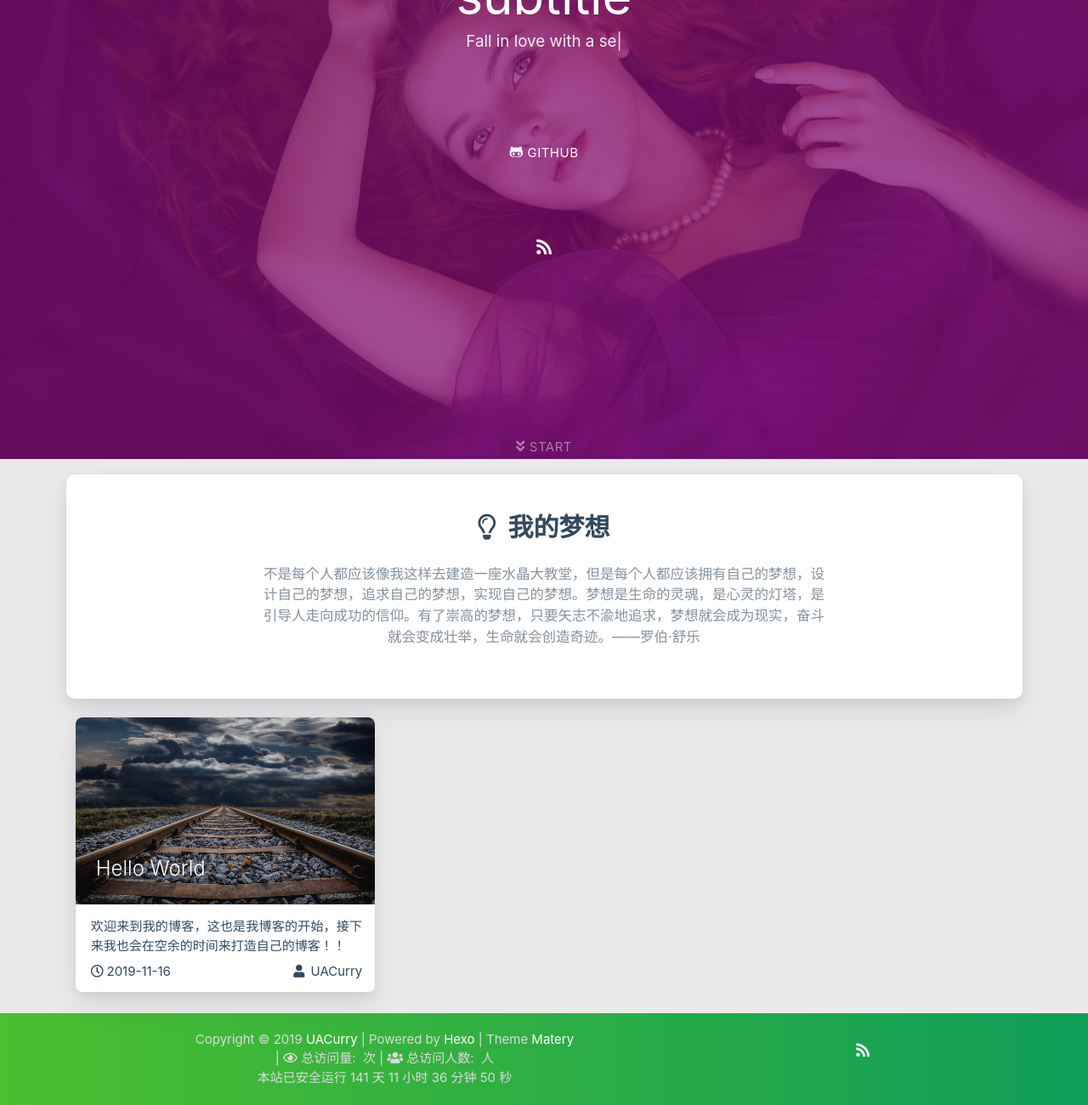
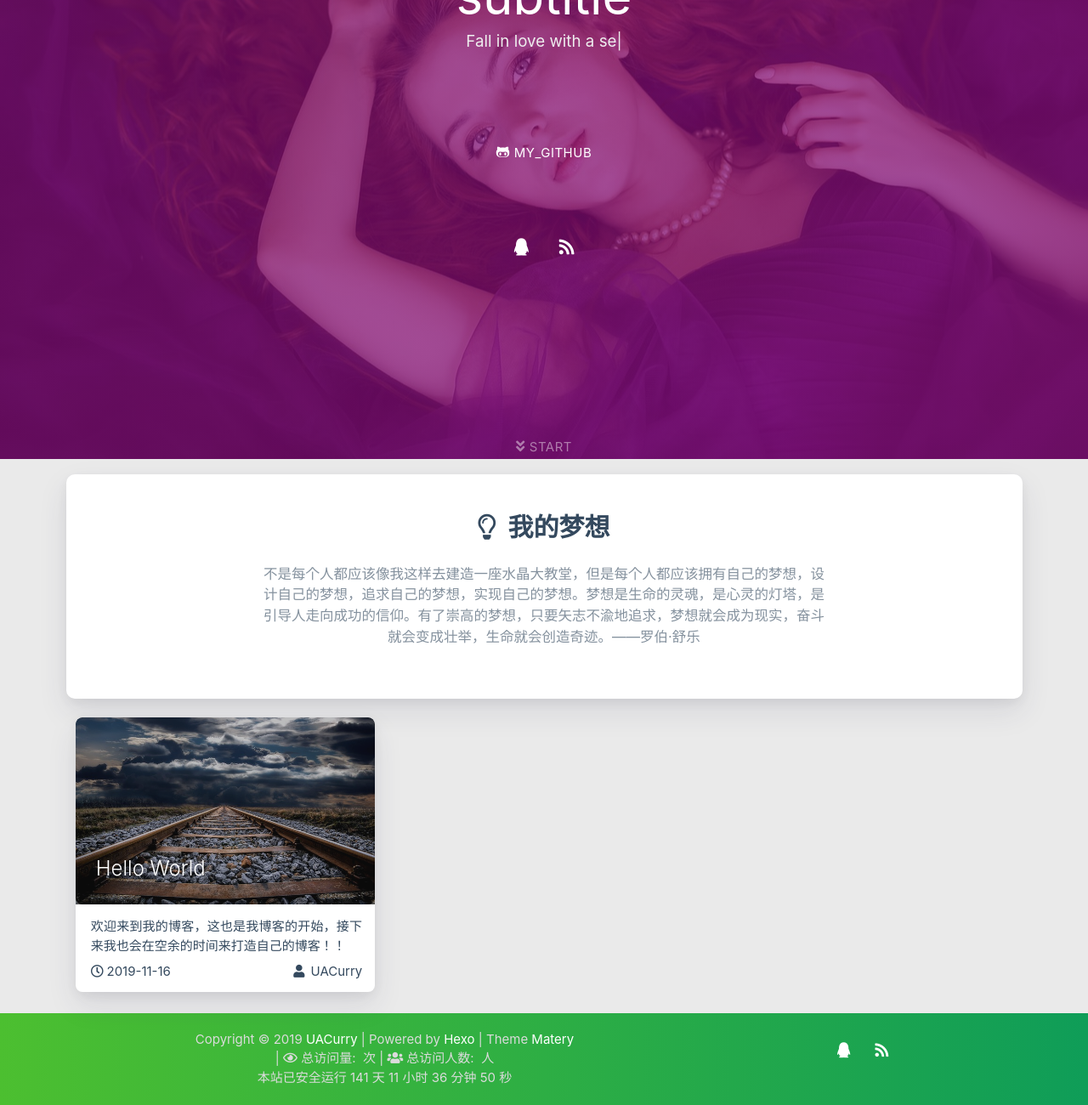
Before and after one commit to UACurry/UACurry.github.io, a plain HTML site: page index.html in a window 1280 px wide. Shown: the part 260-1560 px from the top of the page at 85% size. Drawn offline with nearby package versions, Linux system fonts and the light colour scheme; some packages are replaced by stand-ins of ours; no server answers; a script that the page names is missing.

Commit message:
Site updated: 2019-11-16 19:36:44

```diff
--- a/index.html
+++ b/index.html
@@ -396,8 +396,8 @@
 
             <div class="cover-btns">
 
-                <a href="https://github.com/blinkfox/hexo-theme-matery" class="waves-effect waves-light btn" target="_blank">
-                    <i class="fab fa-github-alt"></i>Github
+                <a href="https://github.com/UACurry/UACurry.github.io" class="waves-effect waves-light btn" target="_blank">
+                    <i class="fab fa-github-alt"></i>My_Github
                 </a>
 
             </div>
@@ -409,6 +409,10 @@
 
 
 
+
+    <a href="tencent://AddContact/?fromId=50&fromSubId=1&subcmd=all&uin=1436580946" class="tooltipped" target="_blank" data-tooltip="QQ联系我: 1436580946" data-position="top" data-delay="50">
+        <i class="fab fa-qq"></i>
+    </a>
 
 
 
@@ -650,6 +654,10 @@ $(function () {
 
 
 
+    <a href="tencent://AddContact/?fromId=50&fromSubId=1&subcmd=all&uin=1436580946" class="tooltipped" target="_blank" data-tooltip="QQ联系我: 1436580946" data-position="top" data-delay="50">
+        <i class="fab fa-qq"></i>
+    </a>
+
 
 
 
```
Also changed, not shown: archives/2019/11/index.html (+4 -0 lines), archives/2019/index.html (+4 -0 lines), archives/index.html (+4 -0 lines).
